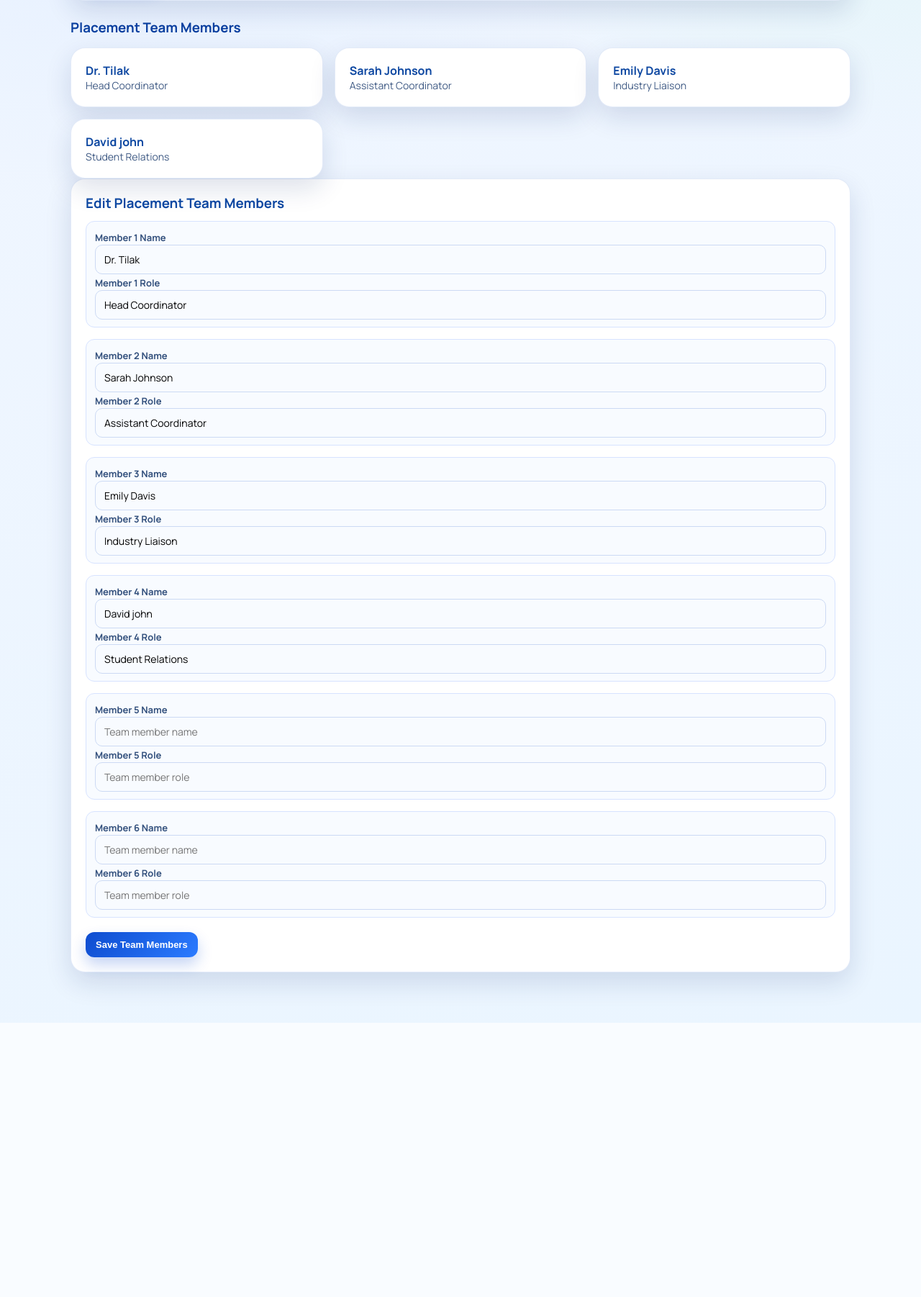
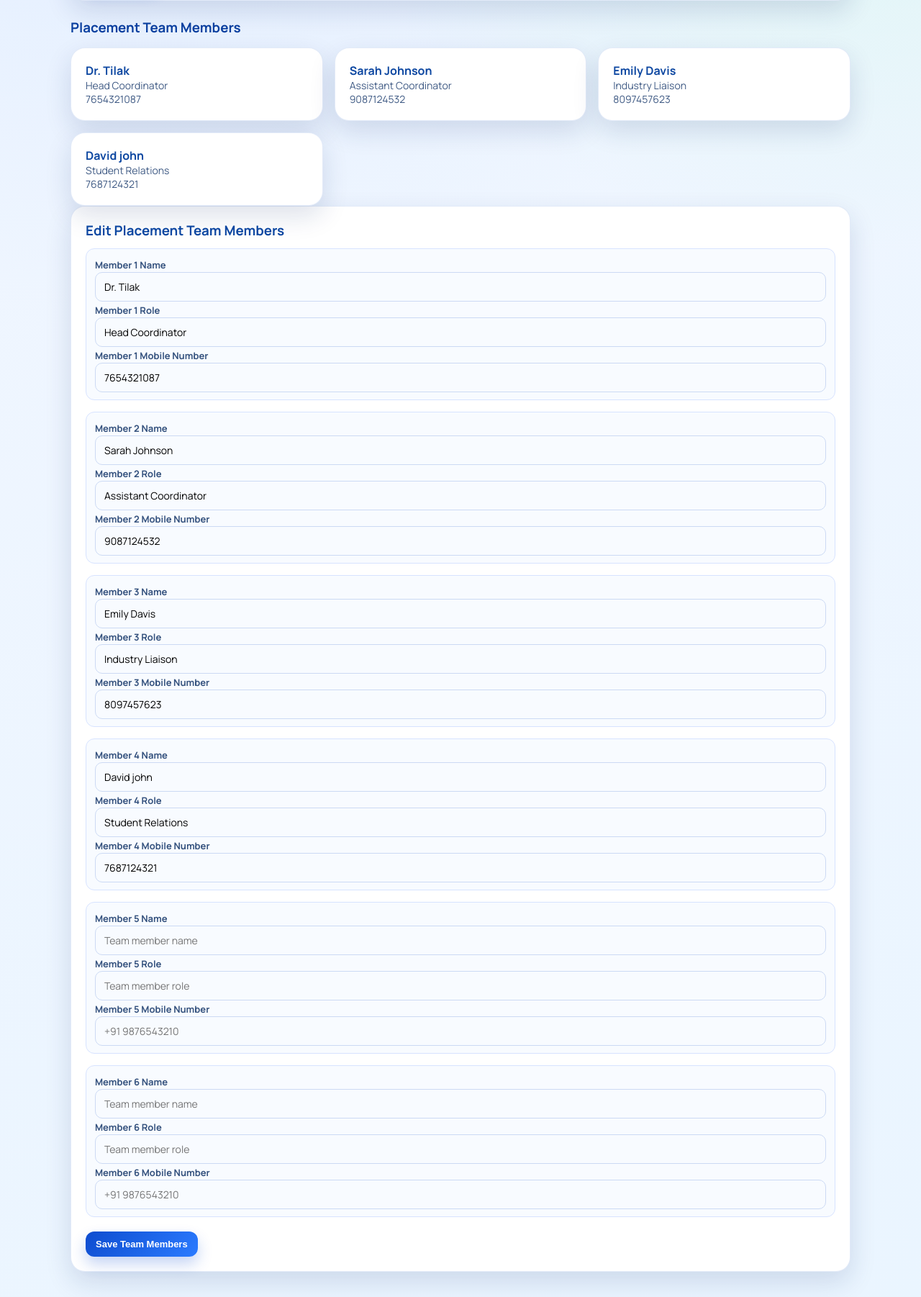
Before and after one commit to HimaPH05/Placement-Hub, a PHP site: page /admin/profile.php in a window 1280 px wide. Shown: the part 900-2702 px from the top of the page at 72% size. Before the commit the page ends 2321 px from the top, so only its background shows below. Run offline with PHP 8.4, Linux system fonts and the light colour scheme; the visitor is signed in with stand-in values (Sample User, id 1).

Commit message:
placement team number

```diff
--- a/admin-credentials.php
+++ b/admin-credentials.php
@@ -17,10 +17,10 @@ function get_default_admin_credentials(): array {
             "phone" => "+91 9876543210"
         ],
         "team_members" => [
-            ["name" => "Dr. John Smith", "role" => "Head Coordinator"],
-            ["name" => "Sarah Johnson", "role" => "Assistant Coordinator"],
-            ["name" => "Emily Davis", "role" => "Industry Liaison"],
-            ["name" => "David Wilson", "role" => "Student Relations"]
+            ["name" => "Dr. John Smith", "role" => "Head Coordinator", "mobile" => "+91 9876543211"],
+            ["name" => "Sarah Johnson", "role" => "Assistant Coordinator", "mobile" => "+91 9876543212"],
+            ["name" => "Emily Davis", "role" => "Industry Liaison", "mobile" => "+91 9876543213"],
+            ["name" => "David Wilson", "role" => "Student Relations", "mobile" => "+91 9876543214"]
         ]
     ];
 }
@@ -68,12 +68,14 @@ function get_admin_credentials(): array {
             }
             $memberName = trim((string)($member["name"] ?? ""));
             $memberRole = trim((string)($member["role"] ?? ""));
-            if ($memberName === "" && $memberRole === "") {
+            $memberMobile = trim((string)($member["mobile"] ?? ""));
+            if ($memberName === "" && $memberRole === "" && $memberMobile === "") {
                 continue;
             }
             $normalizedTeam[] = [
                 "name" => $memberName,
-                "role" => $memberRole
+                "role" => $memberRole,
+                "mobile" => $memberMobile
             ];
         }
         $decoded["team_members"] = count($normalizedTeam) > 0 ? $normalizedTeam : $defaultTeam;
@@ -115,10 +117,11 @@ function get_admin_team_members(): array {
         }
         $name = trim((string)($member["name"] ?? ""));
         $role = trim((string)($member["role"] ?? ""));
-        if ($name === "" && $role === "") {
+        $mobile = trim((string)($member["mobile"] ?? ""));
+        if ($name === "" && $role === "" && $mobile === "") {
             continue;
         }
-        $normalized[] = ["name" => $name, "role" => $role];
+        $normalized[] = ["name" => $name, "role" => $role, "mobile" => $mobile];
     }
 
     return count($normalized) > 0 ? $normalized : $defaultTeam;
@@ -133,10 +136,11 @@ function save_admin_team_members(array $members): bool {
         }
         $name = trim((string)($member["name"] ?? ""));
         $role = trim((string)($member["role"] ?? ""));
-        if ($name === "" && $role === "") {
+        $mobile = trim((string)($member["mobile"] ?? ""));
+        if ($name === "" && $role === "" && $mobile === "") {
             continue;
         }
-        $normalized[] = ["name" => $name, "role" => $role];
+        $normalized[] = ["name" => $name, "role" => $role, "mobile" => $mobile];
     }
 
     if (count($normalized) === 0) {
--- a/admin/profile.php
+++ b/admin/profile.php
@@ -42,19 +42,22 @@ if ($_SERVER["REQUEST_METHOD"] === "POST" && isset($_POST["update_profile"])) {
 if ($_SERVER["REQUEST_METHOD"] === "POST" && isset($_POST["update_team"])) {
   $names = $_POST["team_name"] ?? [];
   $roles = $_POST["team_role"] ?? [];
+  $mobiles = $_POST["team_mobile"] ?? [];
   $members = [];
 
-  if (is_array($names) && is_array($roles)) {
-    $count = max(count($names), count($roles));
+  if (is_array($names) && is_array($roles) && is_array($mobiles)) {
+    $count = max(count($names), count($roles), count($mobiles));
     for ($i = 0; $i < $count; $i++) {
       $memberName = trim((string)($names[$i] ?? ""));
       $memberRole = trim((string)($roles[$i] ?? ""));
-      if ($memberName === "" && $memberRole === "") {
+      $memberMobile = trim((string)($mobiles[$i] ?? ""));
+      if ($memberName === "" && $memberRole === "" && $memberMobile === "") {
         continue;
       }
       $members[] = [
         "name" => $memberName,
-        "role" => $memberRole
+        "role" => $memberRole,
+        "mobile" => $memberMobile
       ];
     }
   }
@@ -152,6 +155,7 @@ $teamMembers = get_admin_team_members();
       <div class="team-card">
         <h4><?php echo htmlspecialchars($member["name"] ?? ""); ?></h4>
         <p><?php echo htmlspecialchars($member["role"] ?? ""); ?></p>
+        <p><?php echo htmlspecialchars($member["mobile"] ?? ""); ?></p>
       </div>
     <?php endforeach; ?>
   </div>
@@ -176,6 +180,13 @@ $teamMembers = get_admin_team_members();
             name="team_role[]"
             value="<?php echo htmlspecialchars($teamMembers[$i]["role"] ?? ""); ?>"
             placeholder="Team member role">
+
+          <label for="team_mobile_<?php echo $i; ?>">Member <?php echo $i + 1; ?> Mobile Number</label>
+          <input
+            id="team_mobile_<?php echo $i; ?>"
+            name="team_mobile[]"
+            value="<?php echo htmlspecialchars($teamMembers[$i]["mobile"] ?? ""); ?>"
+            placeholder="+91 9876543210">
         </div>
       <?php endfor; ?>
 
--- a/admin_credentials.json
+++ b/admin_credentials.json
@@ -12,19 +12,23 @@
     "team_members": [
         {
             "name": "Dr. Tilak",
-            "role": "Head Coordinator"
+            "role": "Head Coordinator",
+            "mobile": "7654321087"
         },
         {
             "name": "Sarah Johnson",
-            "role": "Assistant Coordinator"
+            "role": "Assistant Coordinator",
+            "mobile": "9087124532"
         },
         {
             "name": "Emily Davis",
-            "role": "Industry Liaison"
+            "role": "Industry Liaison",
+            "mobile": "8097457623"
         },
         {
             "name": "David john",
-            "role": "Student Relations"
+            "role": "Student Relations",
+            "mobile": "7687124321"
         }
     ]
 }
```
